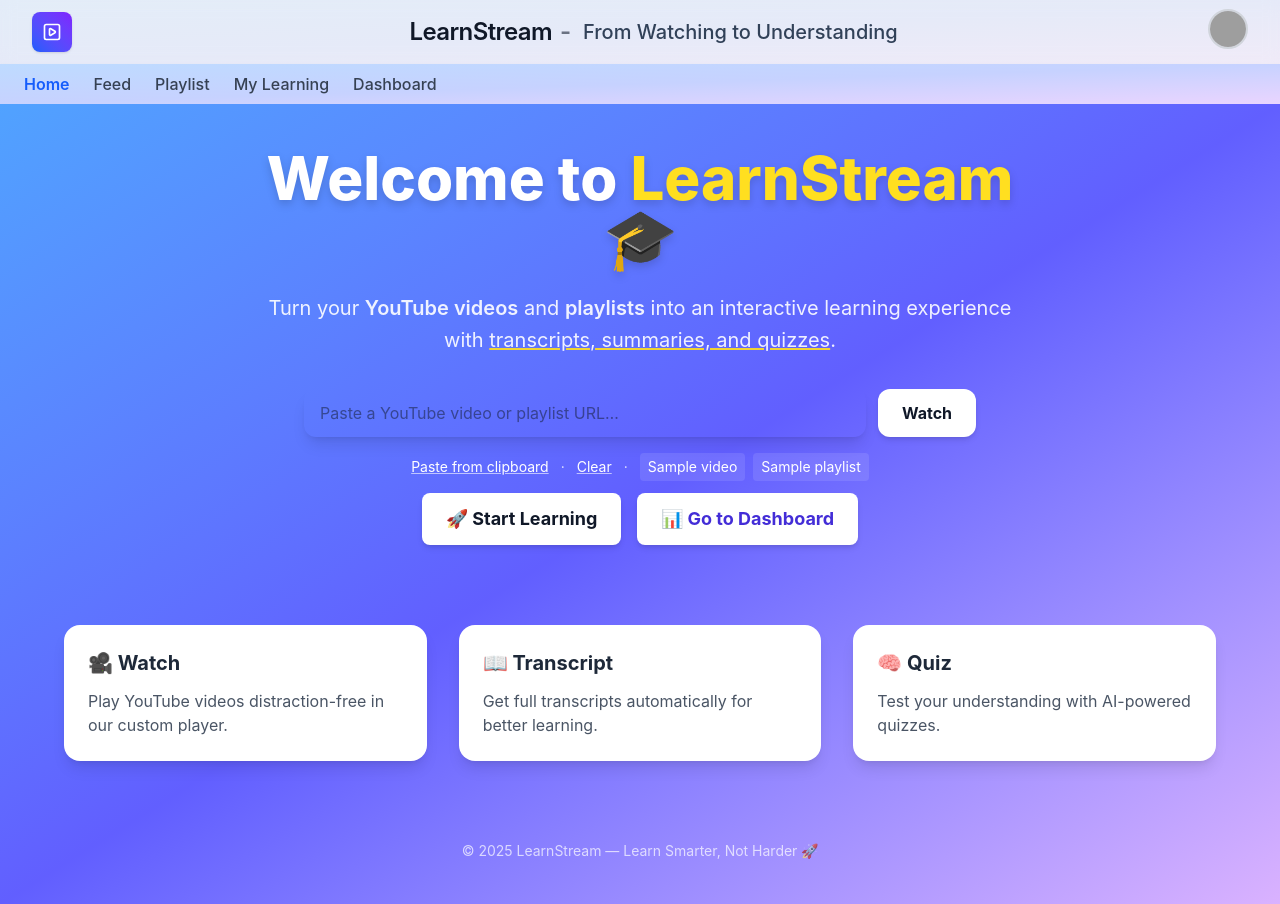
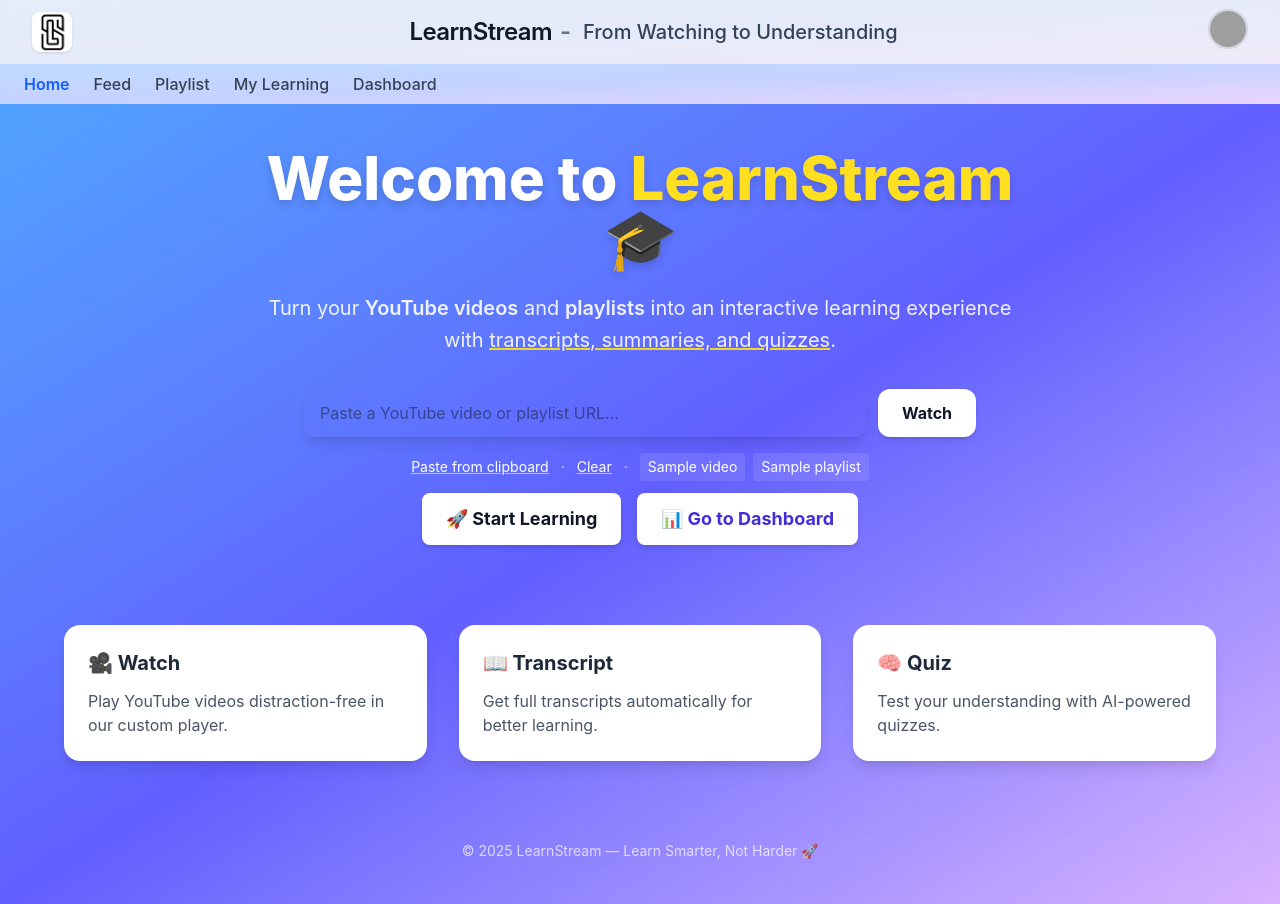
Before and after one commit to Saheb142003/LearnStream, a React (Vite) app in the folder frontend/: page / in a window 1280 px wide. Built offline with nearby package versions, Linux system fonts and the light colour scheme; no server answers; grey boxes are pictures that could not be loaded.

Commit message:
Logo and icon Updated

```diff
--- a/frontend/index.html
+++ b/frontend/index.html
@@ -5,6 +5,7 @@
   <meta charset="UTF-8" />
   <meta name="viewport" content="width=device-width, initial-scale=1.0" />
   <title>LearnStream</title>
+  <link rel="icon" type="image/png" href="/assets/LS_icon.png" />
 </head>
 
 <body>
--- a/frontend/src/components/header/Header.jsx
+++ b/frontend/src/components/header/Header.jsx
@@ -1,8 +1,9 @@
 // frontend/src/components/header/Header.jsx
 import React, { useEffect, useRef, useState } from "react";
-import { PlaySquare } from "lucide-react";
 import { useAuth } from "../../hooks/useAuth";
 import UserDropdown from "./UserDropdown.jsx";
+
+import Logo from "../../../assets/LS_logo.png";
 
 const TAGLINES = [
   "Your AI Companion for Smarter Learning",
@@ -154,9 +155,18 @@
         <div className="flex h-16 items-center justify-between">
           {/* LEFT */}
           <div className="flex items-center gap-2">
-            <div className="w-10 h-10 rounded-lg bg-gradient-to-tr from-blue-600 to-violet-600 text-white grid place-items-center shadow-sm">
-              <PlaySquare className="w-5 h-5" />
-            </div>
+            <a
+              href="https://learnstream.netlify.app"
+              target="_blank"
+              rel="noopener noreferrer"
+              className="flex items-center"
+            >
+              <img
+                src={Logo}
+                alt="LearnStream"
+                className="w-10 h-10 rounded-lg shadow-sm object-cover bg-white"
+              />
+            </a>
           </div>
 
           {/* CENTER */}
```
Also changed, not shown: frontend/assets/LS_icon.png (added), frontend/assets/LS_logo.png (added).
